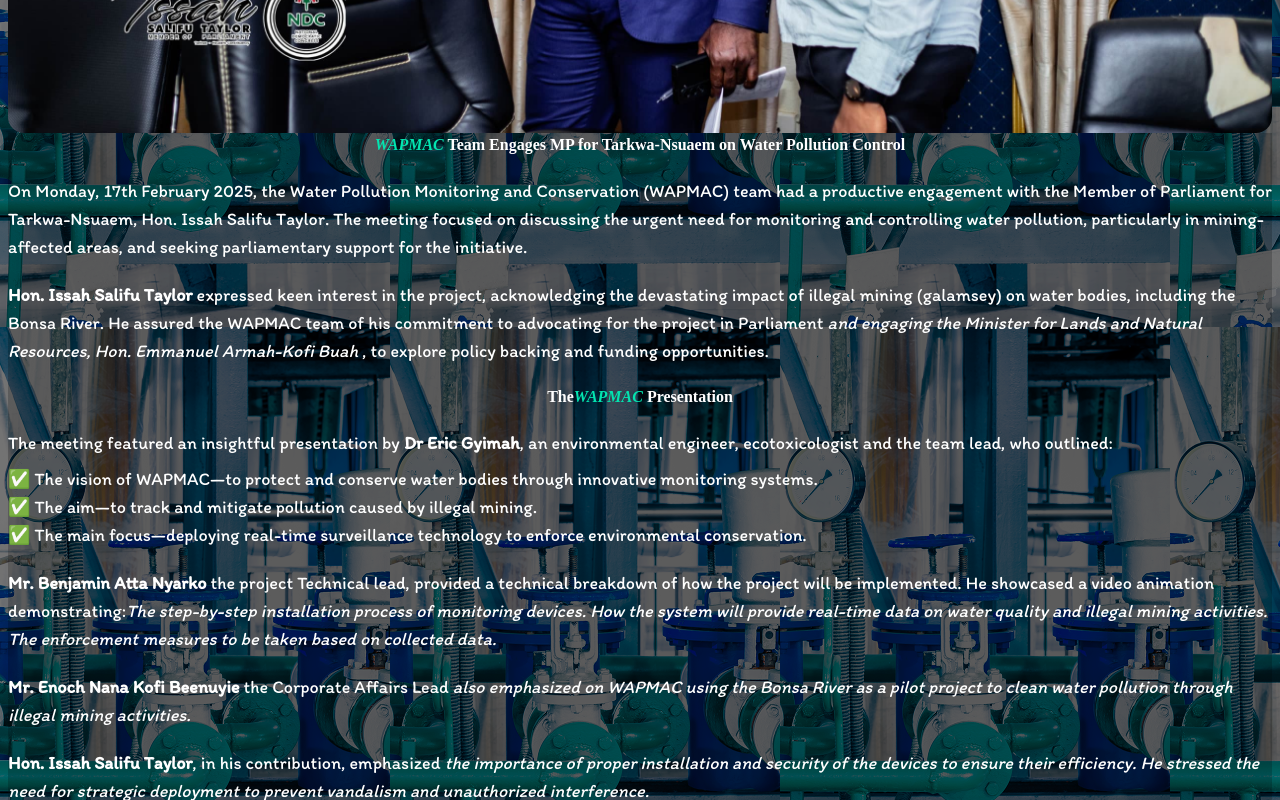
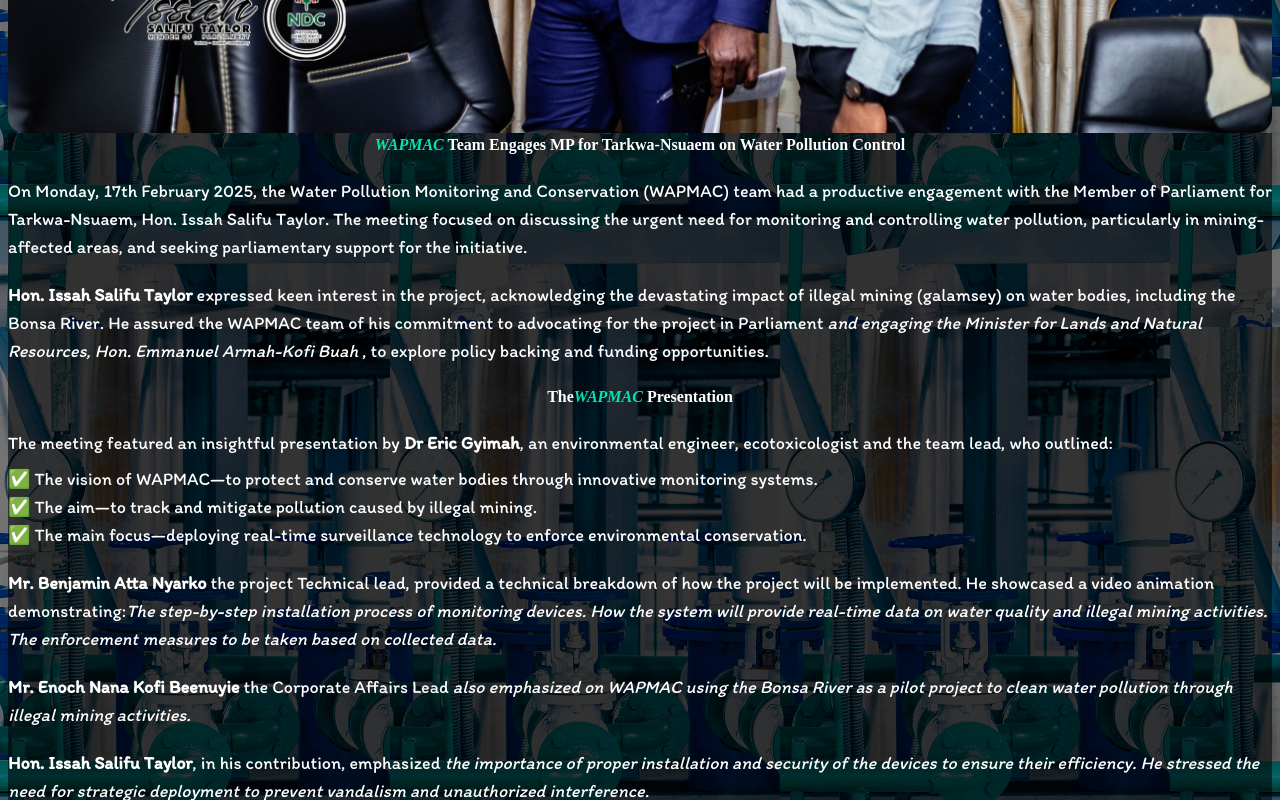
Before and after one commit to CoDedArch/wapmac, a React (Vite) app in the folder wapmac_frontend/: page /learn-more in a window 1280 px wide. Shown: the part 960-1760 px from the top of the page. Built offline with nearby package versions, Linux system fonts and the light colour scheme; a web font is replaced by a local one.

Commit message:
fix bg-cover

```diff
--- a/wapmac_frontend/src/ui/learnMorePage.tsx
+++ b/wapmac_frontend/src/ui/learnMorePage.tsx
@@ -30,7 +30,7 @@ class LearnMorePage extends Component {
                   alt=""
                   className="rounded-2xl"
                 />
-                <article className="bg-black/20 space-y-5 font-itim pb-10">
+                <article className="bg-black/55 space-y-5 font-itim pb-10">
                   <p className="font-bold text-center text-md font-koh">
                     <span className="span-color italic">WAPMAC</span> Team
                     Engages MP for Tarkwa-Nsuaem on Water Pollution Control
```
